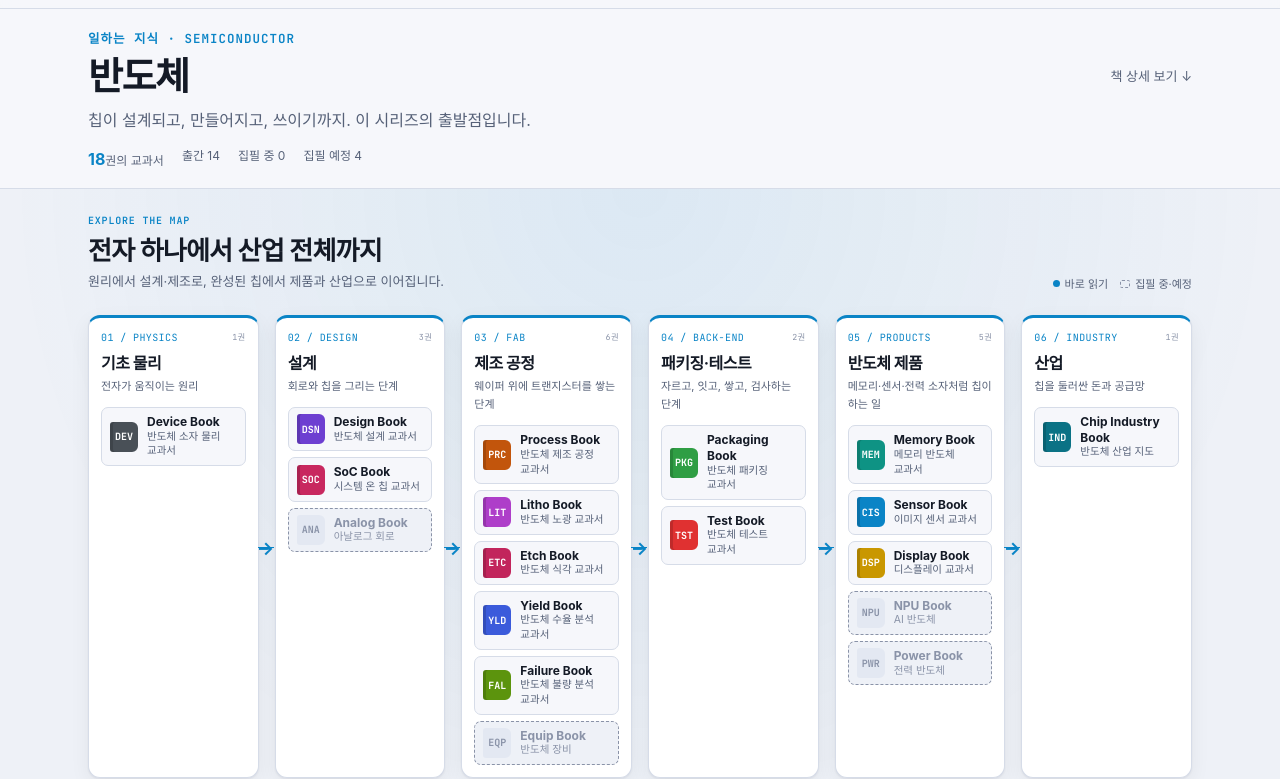
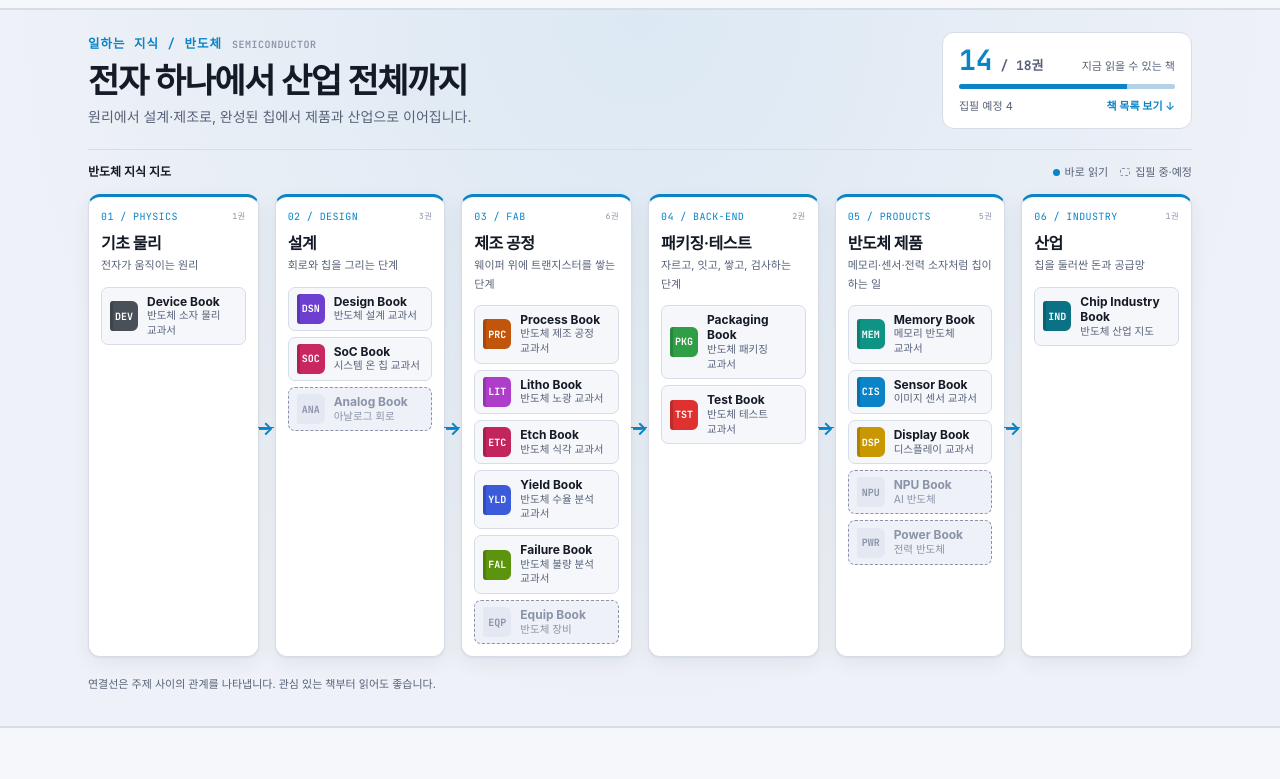
Before and after one commit to geniuskey/books, a plain HTML site: page field.html in a window 1280 px wide. Shown: the part 50-829 px from the top of the page. Drawn offline with Linux system fonts and the light colour scheme; a web font is replaced by a local one.

Commit message:
Streamline field page introduction

```diff
--- a/css/style.css
+++ b/css/style.css
@@ -510,19 +510,22 @@ section.block { padding: 56px 0; border-top: 1px solid var(--border); }
 .next-list { display: grid; gap: 10px; grid-template-columns: repeat(auto-fill, minmax(230px, 1fr)); }
 
 /* ---------- 분야 페이지 ---------- */
-.field-intro { padding: 20px 0 16px; }
-.field-intro .eyebrow, .field-intro .eyebrow a { color: var(--c); }
-.field-title-row { display: flex; align-items: center; justify-content: space-between; gap: 16px; }
-.field-title-row h1 { margin: 4px 0; font-size: clamp(30px, 4vw, 38px); line-height: 1.2; letter-spacing: -.04em; }
-.field-title-row > a { font-size: 13px; color: var(--text-dim); white-space: nowrap; }
-.field-intro p { margin: 4px 0 12px; color: var(--text-dim); }
-.field-counts { display: flex; flex-wrap: wrap; gap: 8px 18px; color: var(--text-dim); font-size: 12px; }
-.field-counts b { color: var(--c); font-size: 16px; }
-.field-map { padding: 24px 0 32px; border-block: 1px solid var(--border); background: radial-gradient(ellipse at 50% 0, color-mix(in srgb, var(--c) 8%, transparent), transparent 70%), var(--surface); }
-.map-heading { display: flex; justify-content: space-between; align-items: end; gap: 16px; margin-bottom: 22px; }
-.map-heading .eyebrow { color: var(--c); font-size: 10px; }
-.map-heading h2 { font-size: clamp(21px, 3vw, 26px); line-height: 1.3; letter-spacing: -.03em; margin: 4px 0; }
-.map-heading p { color: var(--text-dim); font-size: 13px; margin: 0; }
+.field-map { padding: 22px 0 32px; border-block: 1px solid var(--border); background: radial-gradient(ellipse at 50% 0, color-mix(in srgb, var(--c) 8%, transparent), transparent 70%), var(--surface); }
+.field-lead { display: grid; grid-template-columns: minmax(0, 1fr) 250px; align-items: center; gap: 20px 36px; }
+.field-lead .eyebrow, .field-lead .eyebrow a { color: var(--c); }
+.field-en { margin-left: 10px; font-family: var(--mono); font-size: 10px; letter-spacing: .05em; text-transform: uppercase; color: var(--text-faint); }
+.field-lead h1 { margin: 5px 0 4px; font-size: clamp(25px, 3.5vw, 34px); line-height: 1.25; letter-spacing: -.04em; }
+.field-lead p { margin: 0; color: var(--text-dim); font-size: 14px; line-height: 1.5; }
+.field-progress { padding: 13px 16px; border-radius: 12px; background: var(--bg-elev); border: 1px solid var(--border); }
+.field-progress-top { display: flex; align-items: baseline; justify-content: space-between; gap: 8px; margin-bottom: 9px; }
+.field-progress-top strong { color: var(--c); font: 700 28px/1 var(--mono); white-space: nowrap; }
+.field-progress-top small { font-size: 13px; color: var(--text-dim); }
+.field-progress-top > span { color: var(--text-dim); font-size: 11px; text-align: right; }
+.field-progress .pbar { height: 5px; }
+.field-progress-bottom { display: flex; justify-content: space-between; gap: 8px; margin-top: 8px; font-size: 11px; color: var(--text-dim); }
+.field-progress-bottom a { color: var(--c); font-weight: 600; white-space: nowrap; }
+.field-map-tools { display: flex; flex-wrap: wrap; align-items: center; justify-content: space-between; gap: 8px 12px; margin: 20px 0 12px; padding-top: 12px; border-top: 1px solid var(--border); }
+.field-map-tools > span { font-size: 12px; font-weight: 700; color: var(--text); }
 .map-legend { display: flex; flex-wrap: wrap; gap: 12px; flex-shrink: 0; font-size: 11px; color: var(--text-dim); }
 .map-legend span { display: flex; align-items: center; gap: 5px; }
 .map-legend i { width: 7px; height: 7px; background: var(--c); border-radius: 50%; }
@@ -567,12 +570,15 @@ section.block { padding: 56px 0; border-top: 1px solid var(--border); }
   .map-relation { top: 100%; left: 50%; width: 1px; height: 50px; }
   .map-relation b { top: auto; bottom: -10px; right: -7px; transform: none; }
   .map-relation span { bottom: 12px; left: 8px; width: 150px; transform: none; text-align: left; }
-  .map-heading { align-items: start; flex-direction: column; }
 }
 .semiconductor-map { gap: 24px 16px; }
 .semiconductor-map .map-relation span { display: none; }
 .semiconductor-map .map-relation { top: 50%; left: 100%; width: 16px; height: 1px; }
 .semiconductor-map .map-relation b { top: -13px; right: -1px; bottom: auto; transform: rotate(-90deg); }
+@media (max-width: 760px) {
+  .field-lead { grid-template-columns: 1fr; gap: 14px; }
+  .field-progress { max-width: 360px; }
+}
 @media (min-width: 1100px) {
   .semiconductor-map { grid-template-columns: repeat(6, minmax(0, 1fr)); }
   .semiconductor-map .map-group { padding: 12px; }
@@ -590,12 +596,15 @@ section.block { padding: 56px 0; border-top: 1px solid var(--border); }
   .semiconductor-map .map-relation { display: none; }
 }
 @media (max-width: 540px) {
-  .field-intro { padding-top: 22px; }
+  .field-map { padding-top: 16px; }
+  .field-lead h1 { font-size: clamp(23px, 6vw, 29px); }
+  .field-progress { padding: 10px 13px; }
+  .field-progress-top { margin-bottom: 6px; }
+  .field-progress-top strong { font-size: 23px; }
+  .field-map-tools { margin-top: 16px; }
   .map-books { grid-template-columns: 1fr; }
   .map-group { padding: 14px; }
 }
-.field-hero .eyebrow, .field-hero .eyebrow a { color: var(--c); }
-.field-hero h1 { color: var(--text); }
 .path { display: flex; flex-wrap: wrap; gap: 10px; align-items: center; }
 .path .step { display: flex; align-items: center; gap: 8px; }
 .path .step .n { font-family: var(--mono); font-size: 12px; color: var(--text-faint); width: 18px; text-align: right; }
--- a/field.html
+++ b/field.html
@@ -31,19 +31,18 @@
 <body>
 
 <main>
-  <section class="field-intro">
-    <div class="wrap">
-      <div class="eyebrow" id="f-wing"></div>
-      <div class="field-title-row"><h1 id="f-name">&nbsp;</h1><a href="#shelf">책 상세 보기 ↓</a></div>
-      <p id="f-desc"></p>
-      <div class="field-counts" id="field-counts"></div>
-    </div>
-  </section>
-
   <section class="field-map" id="flow" aria-labelledby="flow-title">
     <div class="wrap">
-      <div class="map-heading">
-        <div><div class="eyebrow">Explore the map</div><h2 id="flow-title"></h2><p id="flow-desc"></p></div>
+      <div class="field-lead">
+        <div class="field-lead-copy">
+          <div class="eyebrow" id="f-wing"></div>
+          <h1 id="flow-title"></h1>
+          <p id="flow-desc"></p>
+        </div>
+        <div class="field-progress" id="field-progress"></div>
+      </div>
+      <div class="field-map-tools">
+        <span id="f-map-label"></span>
         <div class="map-legend"><span><i></i>바로 읽기</span><span><i class="upcoming"></i>집필 중·예정</span></div>
       </div>
       <div class="knowledge-map" id="chain"></div>
--- a/js/field.js
+++ b/js/field.js
@@ -10,13 +10,6 @@ EB.start(null, (d) => {
   EB.$$(`.topnav a[href="index.html#${f.wing}"]`).forEach((a) => a.setAttribute("aria-current", "page"));
   EB.tint(document.body, f);
 
-  // 머리
-  $("#f-wing").innerHTML = `<a href="index.html#${esc(f.wing)}">${esc(wing.name)}</a> · ${esc(f.en)}`;
-  $("#f-name").textContent = f.name;
-  $("#f-desc").textContent = f.desc;
-  const k = EB.counts(f.books);
-  $("#field-counts").innerHTML = `<span><b>${k.total}</b>권의 교과서</span><span>출간 ${k.published}</span><span>집필 중 ${k.writing}</span><span>집필 예정 ${k.planned}</span>`;
-
   // 분야별 개념 그룹 안에 책을 배치한다. 기존 반도체 단계는 원본 데이터를 사용한다.
   const map = window.FIELD_MAPS[f.id];
   const groups = f.stages
@@ -26,8 +19,16 @@ EB.start(null, (d) => {
   const assigned = new Set(groups.flatMap((g) => g.books.map((b) => b.id)));
   const remaining = f.books.filter((b) => !assigned.has(b.id));
   if (remaining.length) groups.push({ name: "더 넓게 탐색하기", en: "Explore", desc: "이 분야에서 이어지는 주제", books: remaining });
+  // 분야별 문장을 첫 화면의 제목으로 쓰고, 책 현황은 짧은 진행 표시로 묶는다.
+  $("#f-wing").innerHTML = `<a href="index.html#${esc(f.wing)}">${esc(wing.name)}</a><span aria-hidden="true"> / </span>${esc(f.name)}<span class="field-en">${esc(f.en)}</span>`;
   $("#flow-title").textContent = map?.title || `${f.name} 지식 지도`;
   $("#flow-desc").textContent = map?.desc || f.desc;
+  $("#f-map-label").textContent = `${f.name} 지식 지도`;
+  const k = EB.counts(f.books);
+  const upcomingText = [k.writing && `집필 중 ${k.writing}`, k.planned && `집필 예정 ${k.planned}`].filter(Boolean).join(" · ");
+  $("#field-progress").innerHTML = `<div class="field-progress-top"><strong>${k.published}<small> / ${k.total}권</small></strong><span>${k.published ? "지금 읽을 수 있는 책" : "출간 준비 중"}</span></div>
+    ${EB.progress(f.books)}
+    <div class="field-progress-bottom"><span>${upcomingText || "모든 책 출간"}</span><a href="#shelf">책 목록 보기 ↓</a></div>`;
   const chain = $("#chain");
   if (f.id === "semiconductor") chain.classList.add("semiconductor-map");
   groups.forEach((g, i) => {
```
